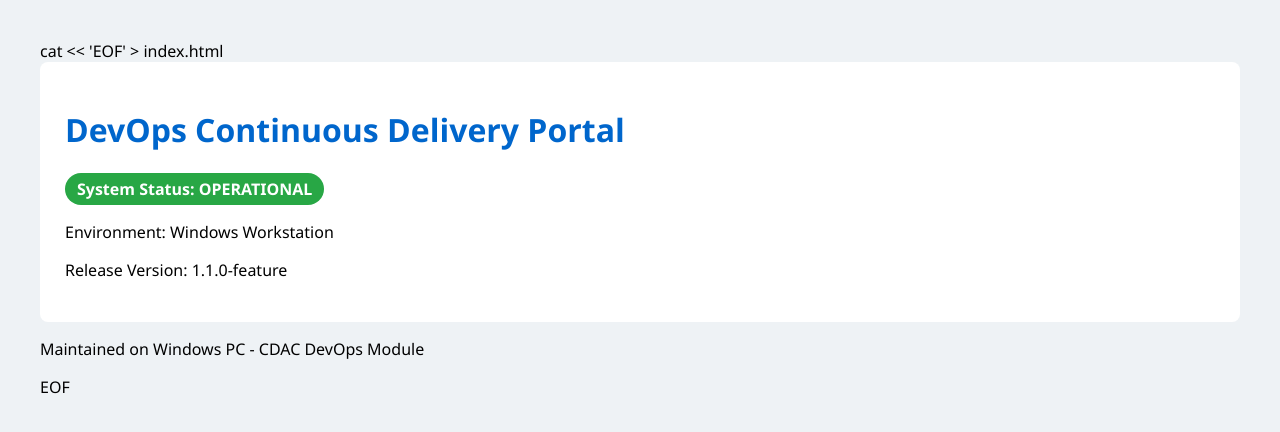
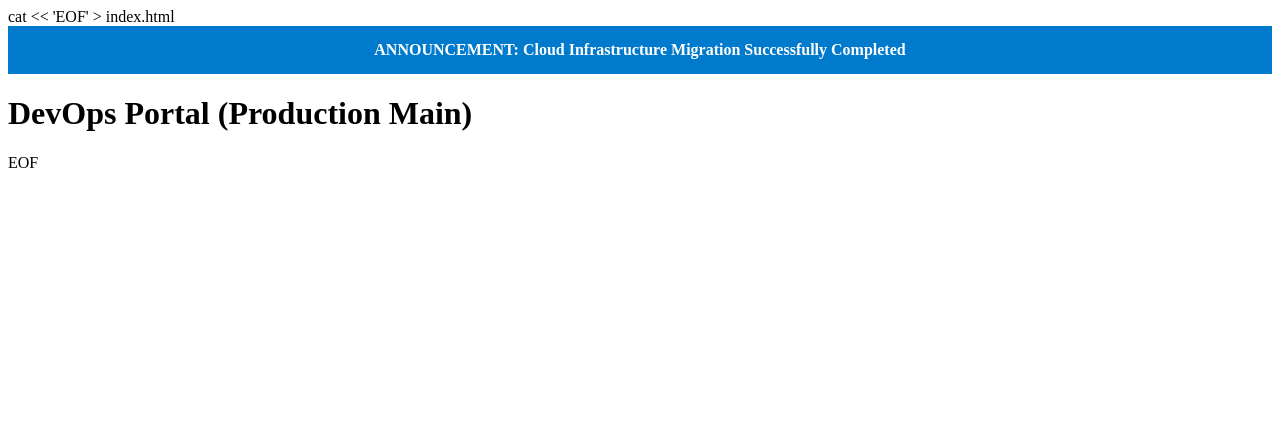
Before and after one commit to ramyabardae-cdac/devops-day01-practice, a plain HTML site: page index.html in a window 1280 px wide. Drawn offline with Linux system fonts and the light colour scheme.

Commit message:
feat: add cloud migration announcement on main

```diff
--- a/index.html
+++ b/index.html
@@ -4,25 +4,13 @@ cat << 'EOF' > index.html
 <head>
 	<meta charset="UTF-8">
 	<title>DevOps Portal</title>
-	<style>
-	body { font-family: 'Segoe UI', Tahoma, sans-serif; margin: 40px;background: #eef2f5; }
-	.card { background: white; padding: 25px; border-radius: 8px; box-shadow: 0 4px 6px gba(0,0,0,0.1); }
-	.status-badge { display: inline-block; padding: 5px 12px;
-	background: #28a745; color: white; border-radius: 20px; font-weight: bold;
-    }
-	h1 { color: #0066cc; }
-     </style>
 </head>
 <body>
+	<div style="background: #007acc; color: white; padding: 15px; font-weight: bold; text-align: center;">	ANNOUNCEMENT: Cloud Infrastructure Migration Successfully Completed
+	</div>
 	<div class="card">
-		<h1>DevOps Continuous Delivery Portal</h1>
-		<span class="status-badge">System Status: OPERATIONAL</span>
-		<p>Environment: Windows Workstation</p>
-		<p>Release Version: 1.1.0-feature</p>
+	  <h1>DevOps Portal (Production Main)</h1>
 	</div>
-	<footer>
-		<p>Maintained on Windows PC - CDAC DevOps Module</p>
-	</footer>
 	</body>
 </html>
 EOF
```
